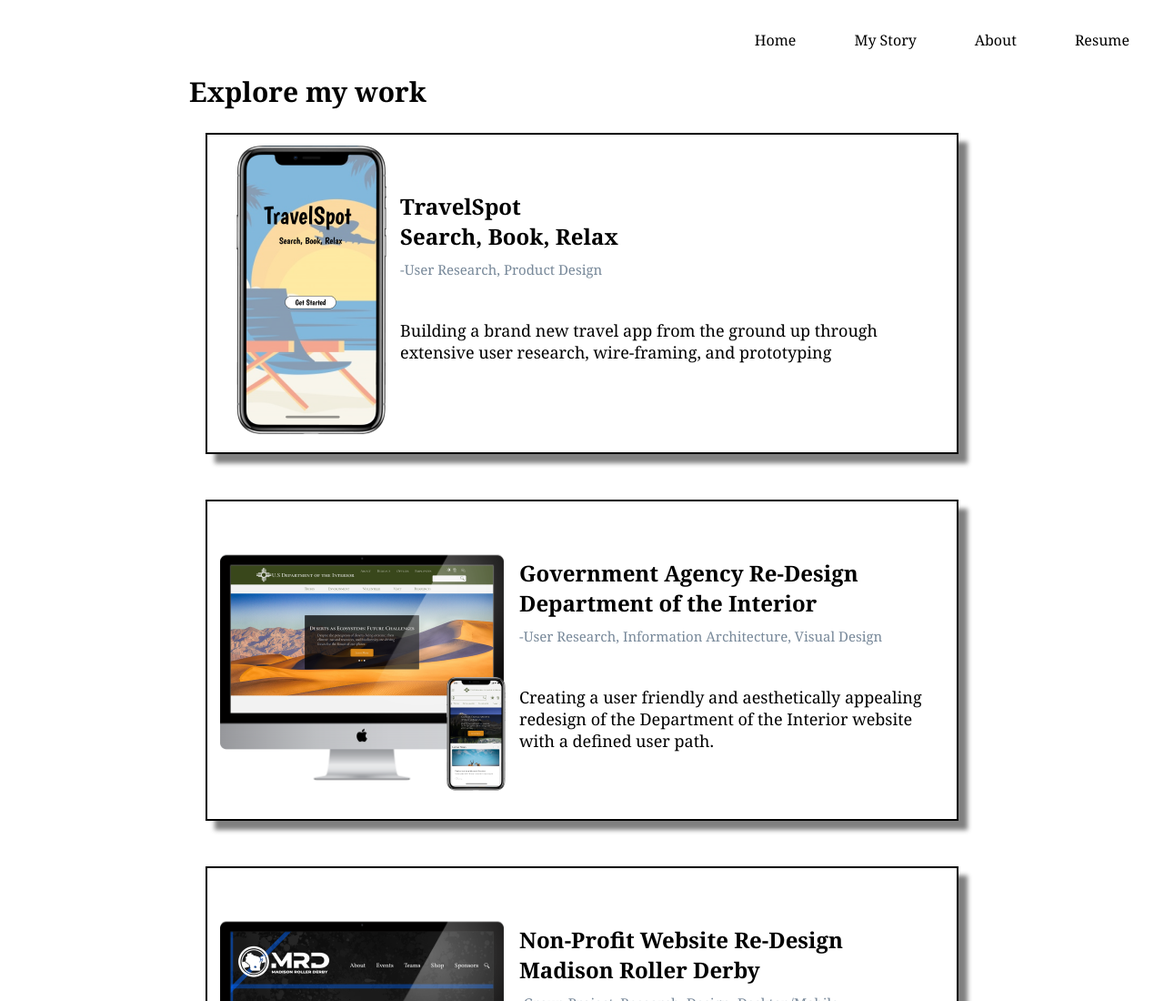
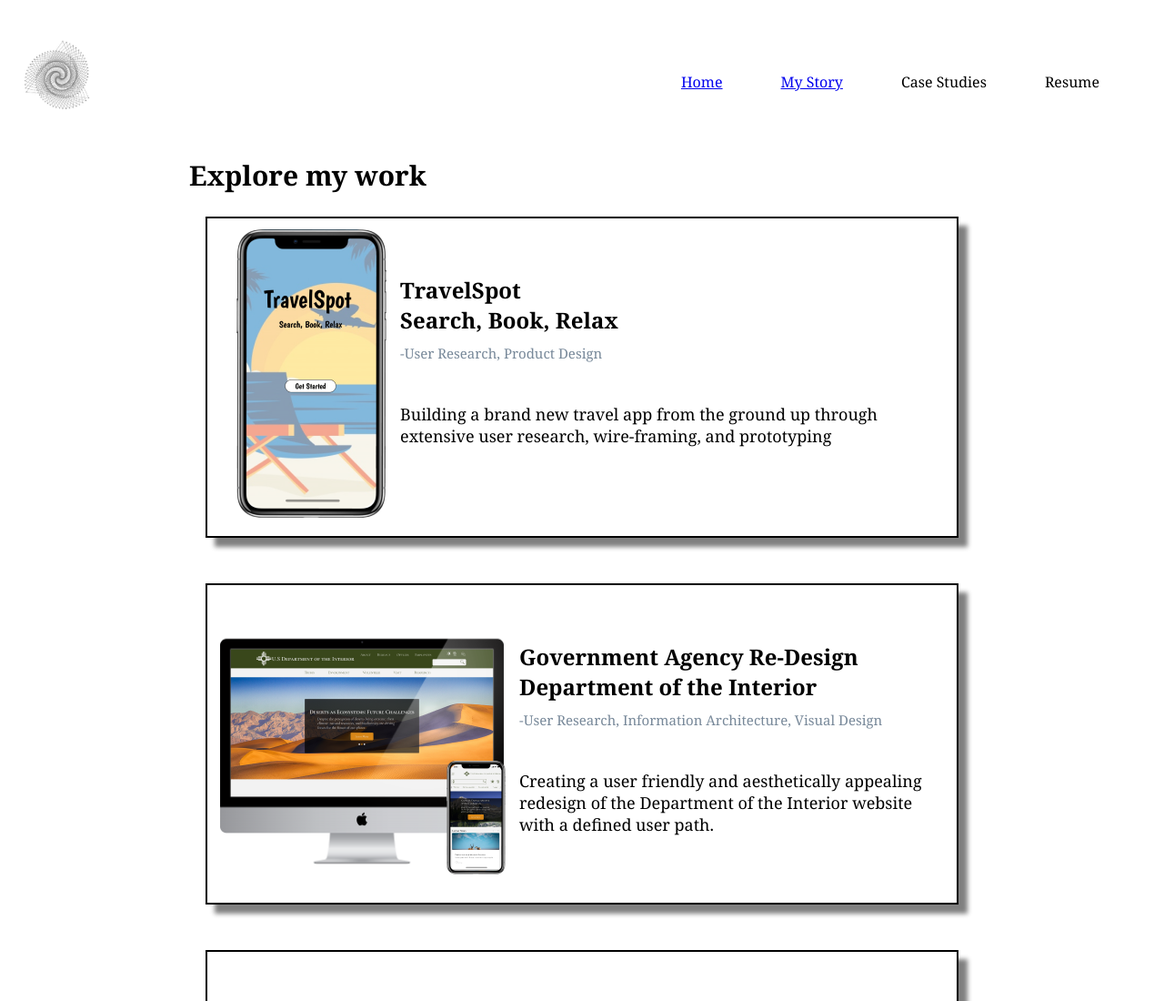
Before and after one commit to jmarshak82/UX_UI_HW_18, a plain HTML site: page mywork.html in a window 1280 px wide. Shown: the top 1100 px of the page at 91% size. Drawn offline with Linux system fonts and the light colour scheme.

Commit message:
Navigation Updates

```diff
--- a/css/mystory.css
+++ b/css/mystory.css
@@ -6,7 +6,7 @@ ul li {
     display: inline-block;
     padding: 0px 30px;
     text-align: right;
-    font-family:Georgia, 'Times New Roman', Times, serif
+    font-family:Georgia, 'Times New Roman', Times, serif;
 }
 h1 {
     padding-left: 200px;
--- a/css/mywork.css
+++ b/css/mywork.css
@@ -80,3 +80,13 @@ p {
     margin-left: 15px;
     margin-right: 20px;
 }
+.container {
+    display: flex;
+    justify-content: space-between;
+    align-items: center;
+    padding-right: 33px;
+}
+.siteLogo {
+    height: 110px;
+    width: 110px;
+}
--- a/mywork.html
+++ b/mywork.html
@@ -11,12 +11,19 @@
 
 <body>
     <nav>
-        <ul>
-            <li>Home</li>
-            <li>My Story</li>
-            <li>About</li>
-            <li>Resume</li>
-        </ul>
+        <div class="container">
+            <div class="image">
+                <img src="images/logo.png" class="siteLogo">
+            </div>
+            <div>
+                <ul>
+                    <li><a href="index.html">Home</a></li>
+                    <li><a href="mystory.html">My Story</a></li>
+                    <li>Case Studies</li>
+                    <li>Resume</li>
+                </ul>
+            </div>
+        </div>
     </nav>
     <section>
         <h1>Explore my work</h1>
```
Also changed, not shown: mystory.html (+2 -2 lines).
